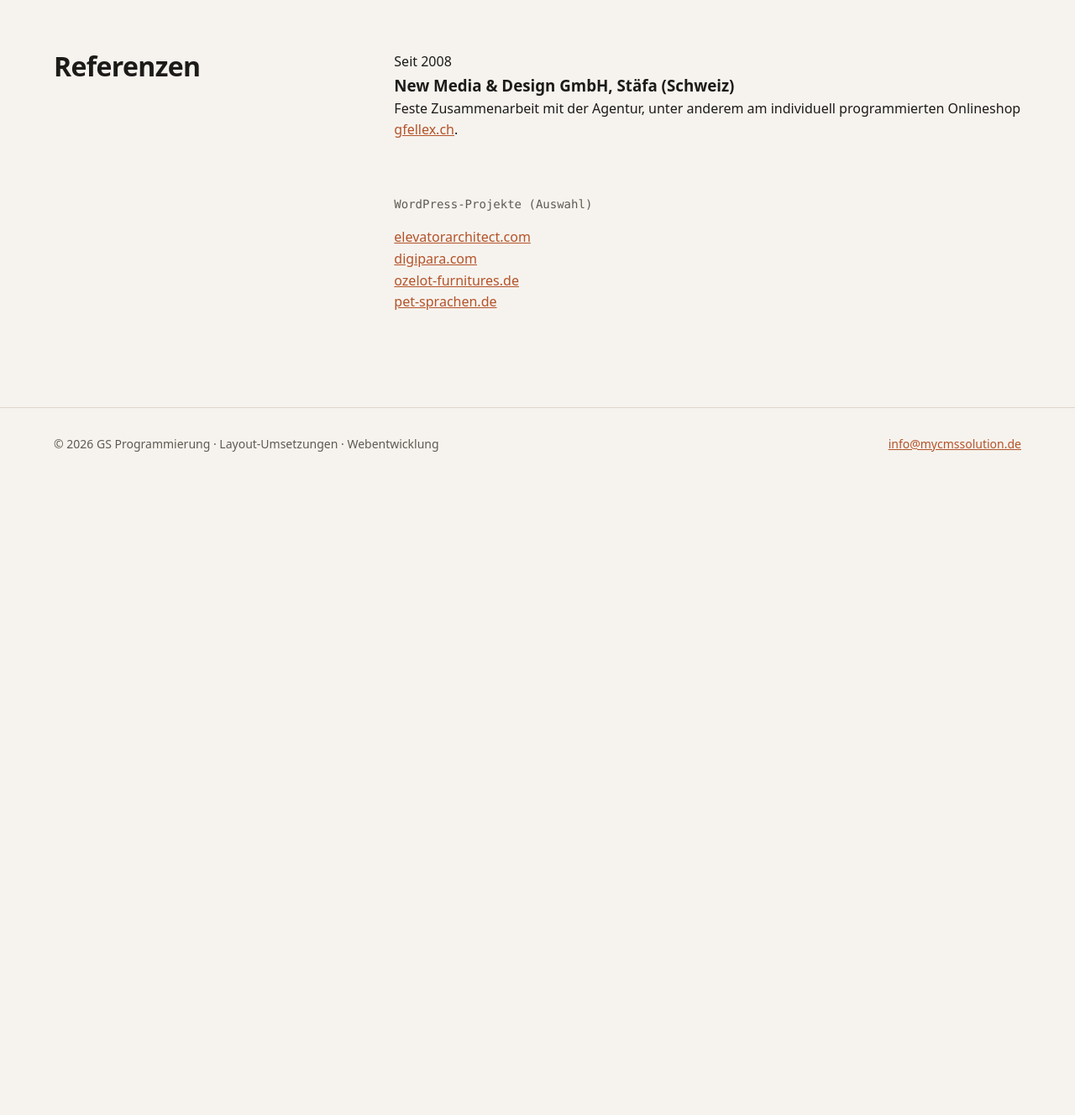
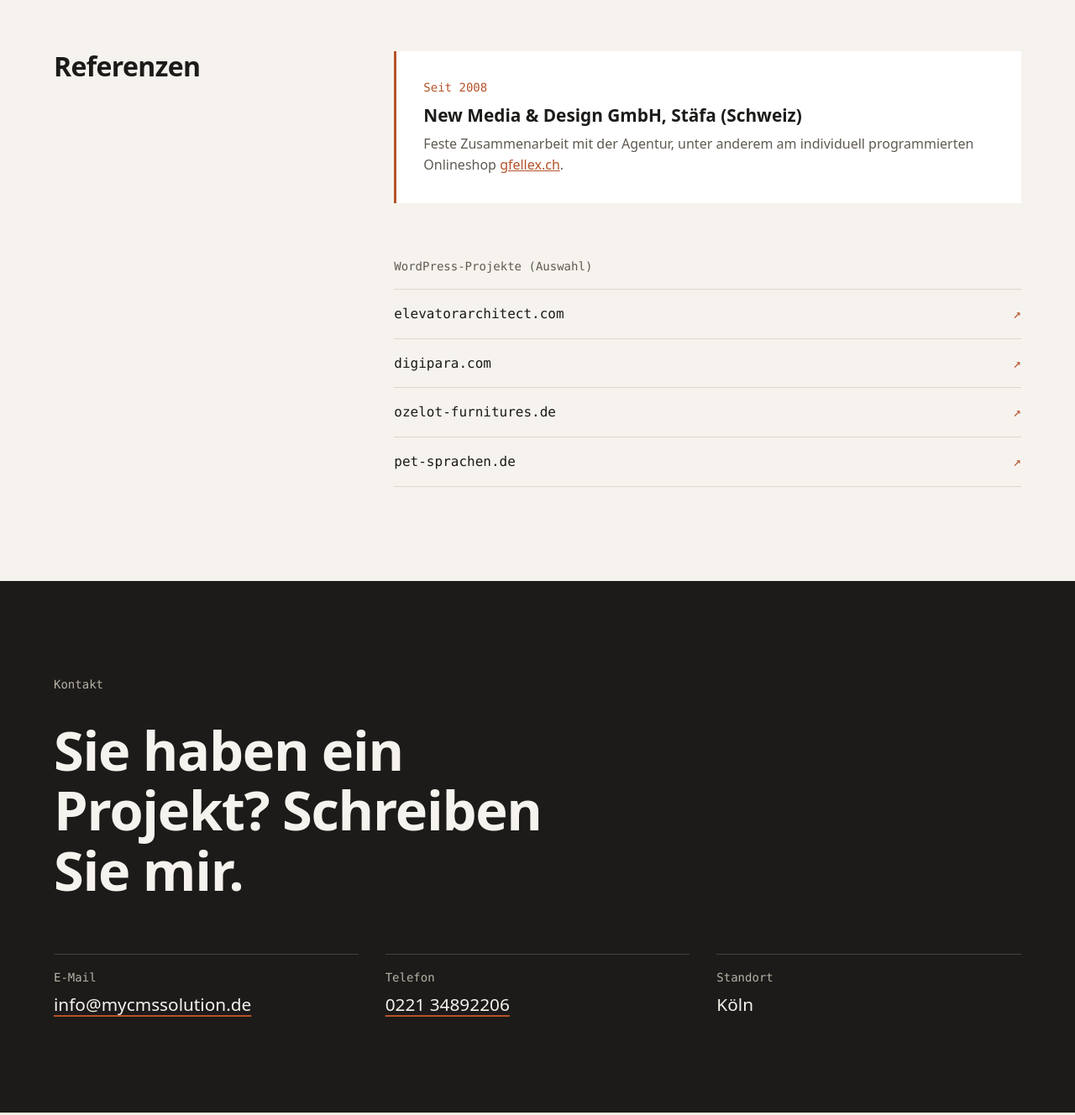
Before and after one commit to juenta/static-test, a plain HTML site: page index.html in a window 1280 px wide. Shown: the part 2360-3688 px from the top of the page at 84% size. Before the commit the page ends 2932 px from the top, so only its background shows below. Drawn offline with Linux system fonts and the light colour scheme.

Commit message:
Kontaktbereich ergänzt

```diff
--- a/css/style.css
+++ b/css/style.css
@@ -205,6 +205,70 @@ a:hover { color: var(--color-accent-dark); }
   background: var(--color-bg);
 }
 
+/* Referenzen */
+.ref-feature {
+  padding: var(--space-l);
+  background: var(--color-surface);
+  border-left: 3px solid var(--color-accent);
+}
+.ref-feature h3 { font-size: var(--step-1); line-height: 1.3; margin-bottom: var(--space-s); }
+.ref-feature p:last-child { color: var(--color-muted); }
+.ref-label {
+  font-family: var(--font-mono);
+  font-size: 0.875rem;
+  color: var(--color-accent);
+  margin-bottom: var(--space-s);
+}
+
+.ref-list li { border-top: 1px solid var(--color-line); }
+.ref-list li:last-child { border-bottom: 1px solid var(--color-line); }
+.ref-list a {
+  display: flex;
+  justify-content: space-between;
+  padding-block: var(--space-m);
+  font-family: var(--font-mono);
+  color: var(--color-text);
+  text-decoration: none;
+}
+.ref-list a::after { content: "↗"; color: var(--color-accent); }
+.ref-list a:hover { color: var(--color-accent); }
+
+/* Kontakt */
+.contact {
+  background: var(--color-text);
+  color: var(--color-bg);
+}
+.contact .eyebrow { color: #b8b1a6; }
+.contact h2 { font-size: var(--step-3); max-width: 18ch; }
+.contact :focus-visible { outline-color: #f0a37f; }
+
+.contact-list {
+  display: grid;
+  grid-template-columns: repeat(auto-fit, minmax(15rem, 1fr));
+  gap: var(--space-l);
+  margin-top: var(--space-xl);
+}
+.contact-list li {
+  display: flex;
+  flex-direction: column;
+  gap: 0.25rem;
+  padding-top: var(--space-m);
+  border-top: 1px solid #45423d;
+}
+.contact-label {
+  font-family: var(--font-mono);
+  font-size: 0.875rem;
+  color: #b8b1a6;
+}
+.contact-list a {
+  color: var(--color-bg);
+  font-size: var(--step-1);
+  text-decoration-color: var(--color-accent);
+  text-underline-offset: 0.25em;
+}
+.contact-list a:hover { color: #f0a37f; }
+.contact-list li > span:last-child { font-size: var(--step-1); }
+
 /* Footer */
 .site-footer {
   padding-block: var(--space-l);
--- a/index.html
+++ b/index.html
@@ -19,7 +19,7 @@
           <li><a href="#ueber">Über mich</a></li>
           <li><a href="#leistungen">Leistungen</a></li>
           <li><a href="#referenzen">Referenzen</a></li>
-          <li><a class="nav-cta" href="mailto:info@mycmssolution.de">Kontakt</a></li>
+          <li><a class="nav-cta" href="#kontakt">Kontakt</a></li>
         </ul>
       </nav>
     </div>
@@ -109,6 +109,27 @@
         </div>
       </div>
     </section>
+
+    <section id="kontakt" class="section contact">
+      <div class="container">
+        <p class="eyebrow">Kontakt</p>
+        <h2>Sie haben ein Projekt? Schreiben Sie mir.</h2>
+        <ul class="contact-list">
+          <li>
+            <span class="contact-label">E-Mail</span>
+            <a href="mailto:info@mycmssolution.de">info@mycmssolution.de</a>
+          </li>
+          <li>
+            <span class="contact-label">Telefon</span>
+            <a href="tel:+4922134892206">0221 34892206</a>
+          </li>
+          <li>
+            <span class="contact-label">Standort</span>
+            <span>Köln</span>
+          </li>
+        </ul>
+      </div>
+    </section>
   </main>
 
   <footer class="site-footer">
```
